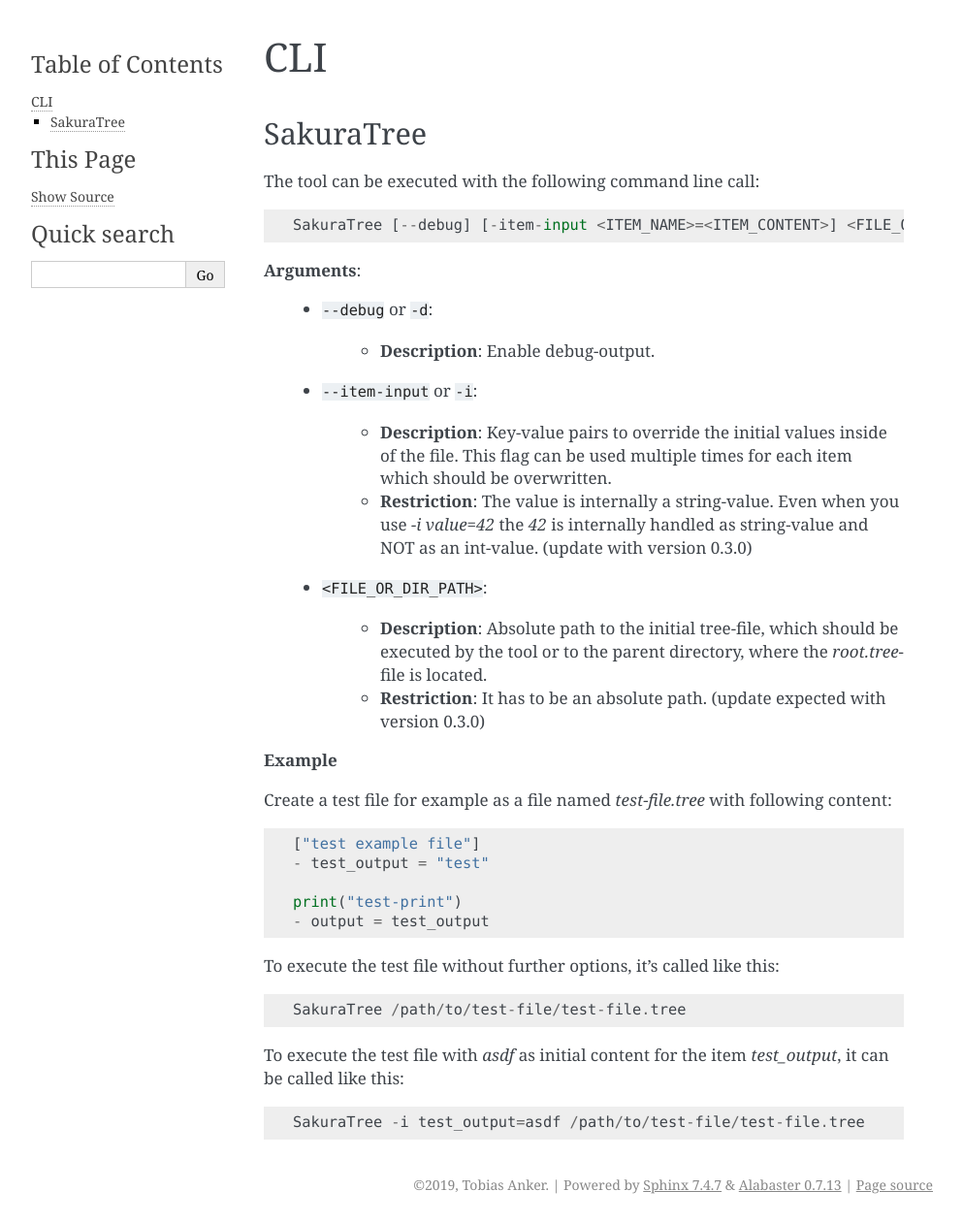
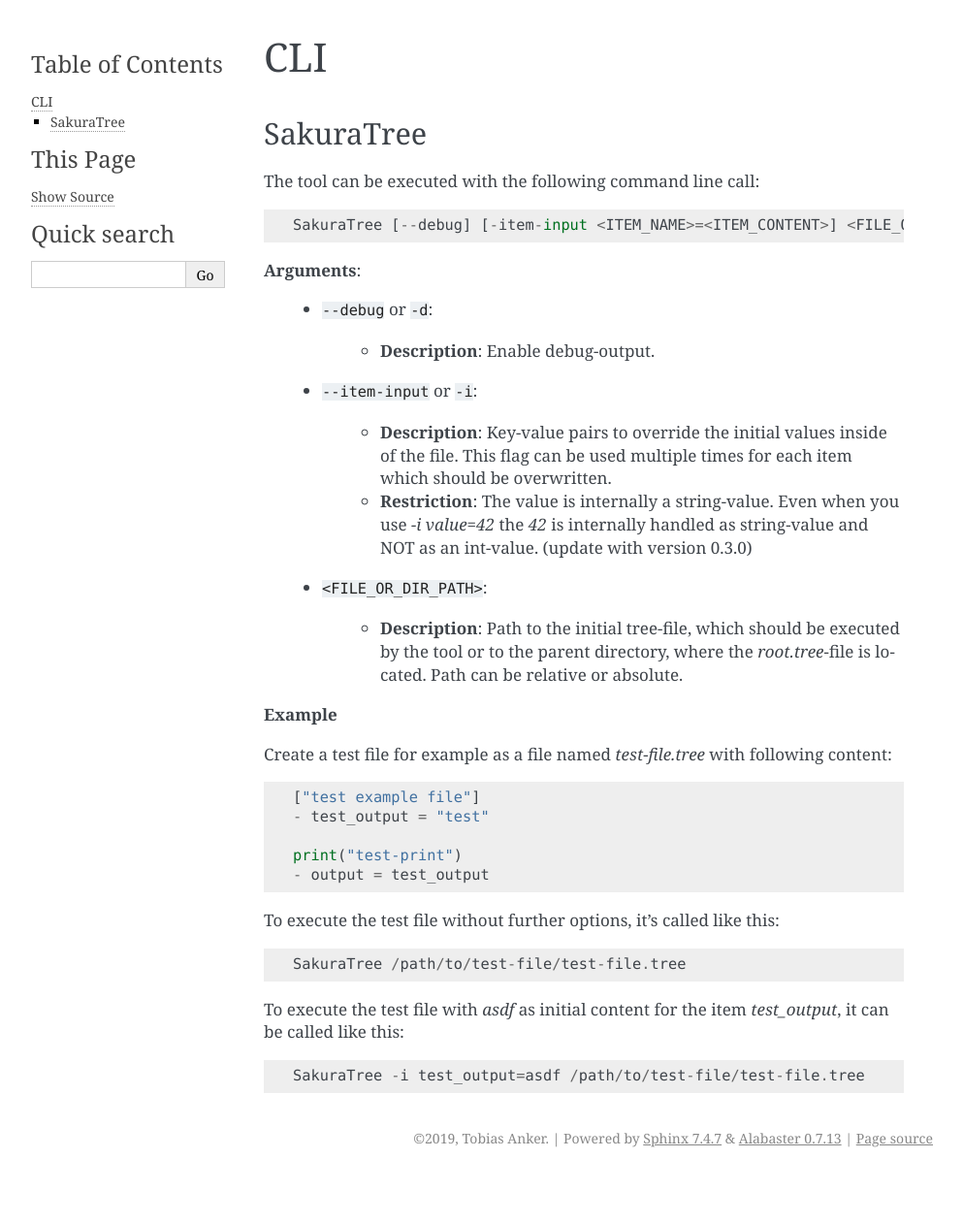
Before and after one commit to kitsudaiki/SakuraTree-Documentation, a Sphinx documentation site: the page built from source/cli.rst, in a window 1280 px wide. Shown: the whole page at 97% size, without its empty margins (148-1141 px from the left). Built offline with Sphinx 7.4.7, drawn with Linux system fonts in a browser that asks for light colours; after the commit the page ends 1213 px from its top, so only the background shows below that.

Commit message:
also allow relative path as cli-input

```diff
--- a/source/cli.rst
+++ b/source/cli.rst
@@ -26,10 +26,7 @@
 
     * ``<FILE_OR_DIR_PATH>``:
 
-        * **Description**: Absolute path to the initial tree-file, which should be executed by the tool or to the parent directory, where the `root.tree`-file is located.
-
-        * **Restriction**: It has to be an absolute path. (update expected with version 0.3.0)
-
+        * **Description**: Path to the initial tree-file, which should be executed by the tool or to the parent directory, where the `root.tree`-file is located. Path can be relative or absolute.
 
 **Example**
 
```
